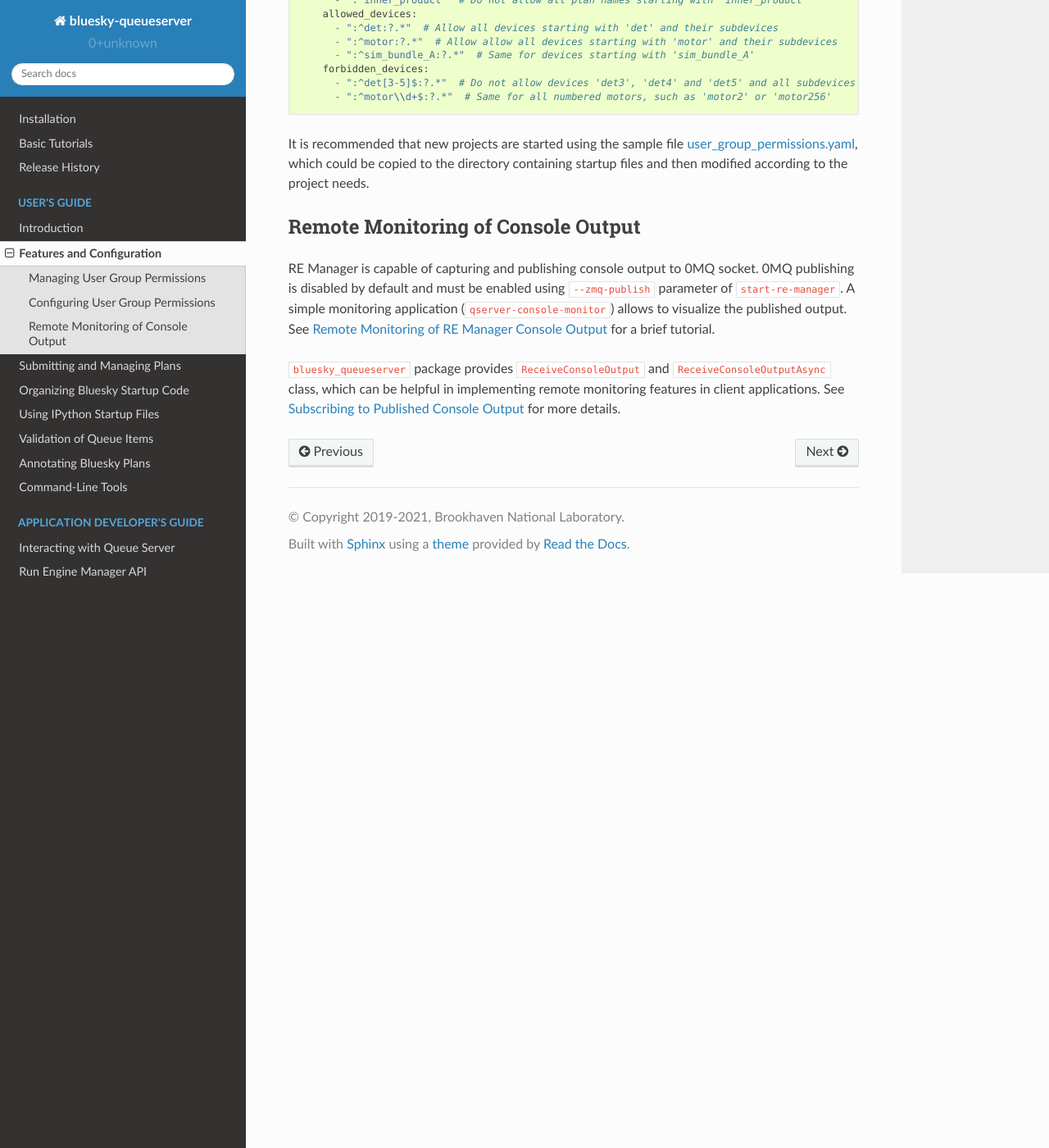
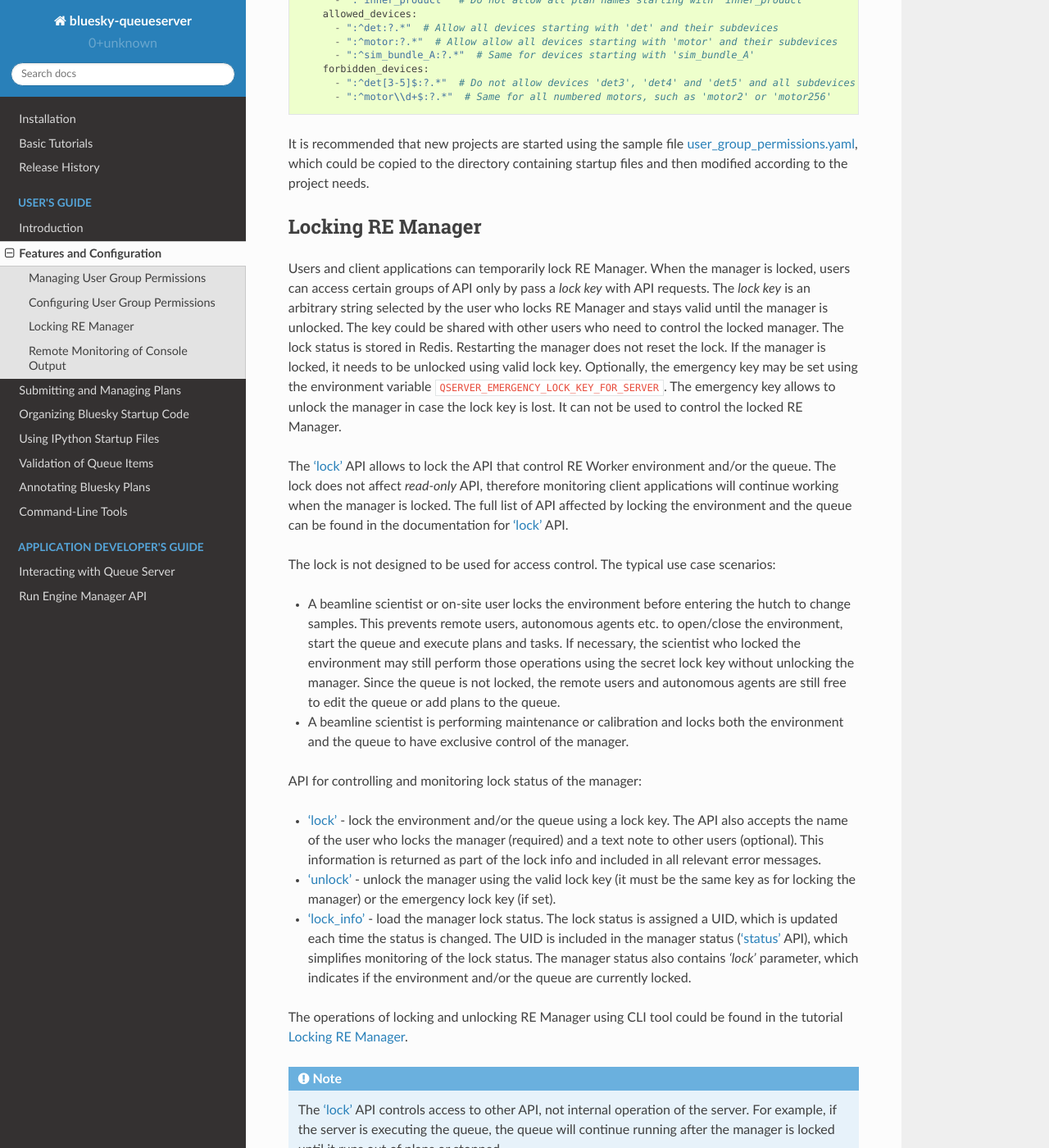
Before and after one commit to bluesky/bluesky-queueserver, a Sphinx documentation site: the page built from docs/source/features_and_config.rst, in a window 1280 px wide and 1400 px high, scrolled down 2968 px. Shown: the whole window at 82% size. Built offline with Sphinx 7.4.7 and the Read the Docs theme 2.0.0, drawn with Linux system fonts in a browser that asks for light colours; some of the changed text lies outside the part shown.

Commit message:
DOC: documentation on locking the manager

```diff
--- a/docs/source/features_and_config.rst
+++ b/docs/source/features_and_config.rst
@@ -149,6 +149,60 @@ It is recommended that new projects are started using the sample file
 which could be copied to the directory containing startup files and then modified according
 to the project needs.
 
+.. _locking_re_manager:
+
+Locking RE Manager
+------------------
+
+Users and client applications can temporarily lock RE Manager. When the manager is locked, users
+can access certain groups of API only by pass a *lock key* with API requests. The *lock key* is
+an arbitrary string selected by the user who locks RE Manager and stays valid until the manager
+is unlocked. The key could be shared with other users who need to control the locked manager.
+The lock status is stored in Redis. Restarting the manager does not reset the lock. If the manager
+is locked, it needs to be unlocked using valid lock key. Optionally, the emergency key may be set
+using the environment variable ``QSERVER_EMERGENCY_LOCK_KEY_FOR_SERVER``. The emergency key allows
+to unlock the manager in case the lock key is lost. It can not be used to control the locked RE Manager.
+
+The :ref:`method_lock` API allows to lock the API that control RE Worker environment and/or the queue.
+The lock does not affect *read-only* API, therefore monitoring client applications will continue
+working when the manager is locked. The full list of API affected by locking the environment and
+the queue can be found in the documentation for :ref:`method_lock` API.
+
+The lock is not designed to be used for access control. The typical use case scenarios:
+
+- A beamline scientist or on-site user locks the environment before entering the hutch to change samples.
+  This prevents remote users, autonomous agents etc. to open/close the environment, start the queue and
+  execute plans and tasks. If necessary, the scientist who locked the environment may still perform
+  those operations using the secret lock key without unlocking the manager. Since the queue is not locked,
+  the remote users and autonomous agents are still free to edit the queue or add plans to the queue.
+
+- A beamline scientist is performing maintenance or calibration and locks both the environment and
+  the queue to have exclusive control of the manager.
+
+API for controlling and monitoring lock status of the manager:
+
+- :ref:`method_lock` - lock the environment and/or the queue using a lock key. The API also accepts
+  the name of the user who locks the manager (required) and a text note to other users (optional).
+  This information is returned as part of the lock info and included in all relevant error messages.
+
+- :ref:`method_unlock` - unlock the manager using the valid lock key (it must be the same key as
+  for locking the manager) or the emergency lock key (if set).
+
+- :ref:`method_lock_info` - load the manager lock status. The lock status is assigned a UID, which
+  is updated each time the status is changed. The UID is included in the manager status (:ref:`method_status` API),
+  which simplifies monitoring of the lock status. The manager status also contains *'lock'* parameter,
+  which indicates if the environment and/or the queue are currently locked.
+
+The operations of locking and unlocking RE Manager using CLI tool could be found in the tutorial
+:ref:`locking_re_manager_tutorial`.
+
+.. note::
+
+  The :ref:`method_lock` API controls access to other API, not internal operation of the server.
+  For example, if the server is executing the queue, the queue will continue running after
+  the manager is locked until it runs out of plans or stopped.
+
+
 Remote Monitoring of Console Output
 -----------------------------------
 
--- a/docs/source/tutorial.rst
+++ b/docs/source/tutorial.rst
@@ -920,6 +920,11 @@ Alternatively, ``qserver-list-plans-devices`` may be started from the ``~/qs_sta
   $ cd ~/qs_startup
   $ qserver-list-plans-devices --startup-dir .
 
+.. _locking_re_manager_tutorial:
+
+Locking RE Manager
+------------------
+
 .. _remote_monitoring_tutorial:
 
 Remote Monitoring of RE Manager Console Output
```
